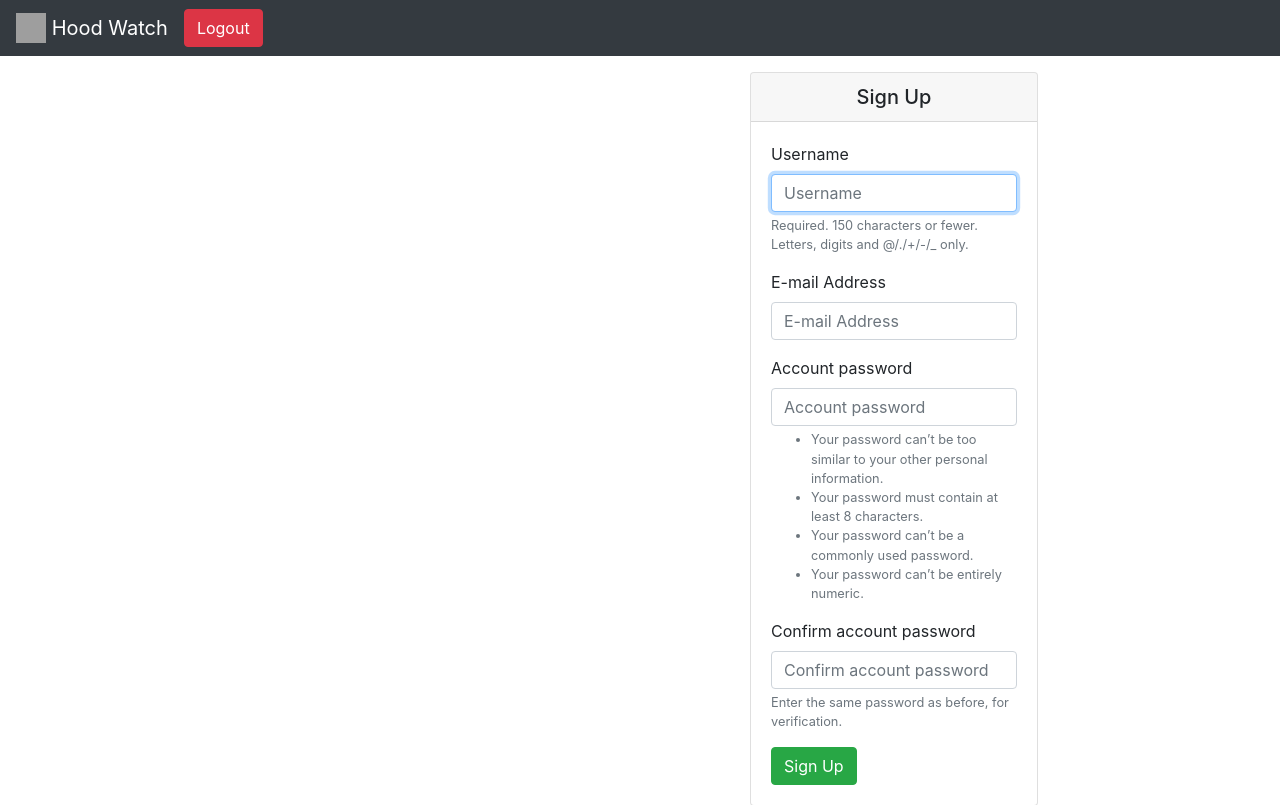
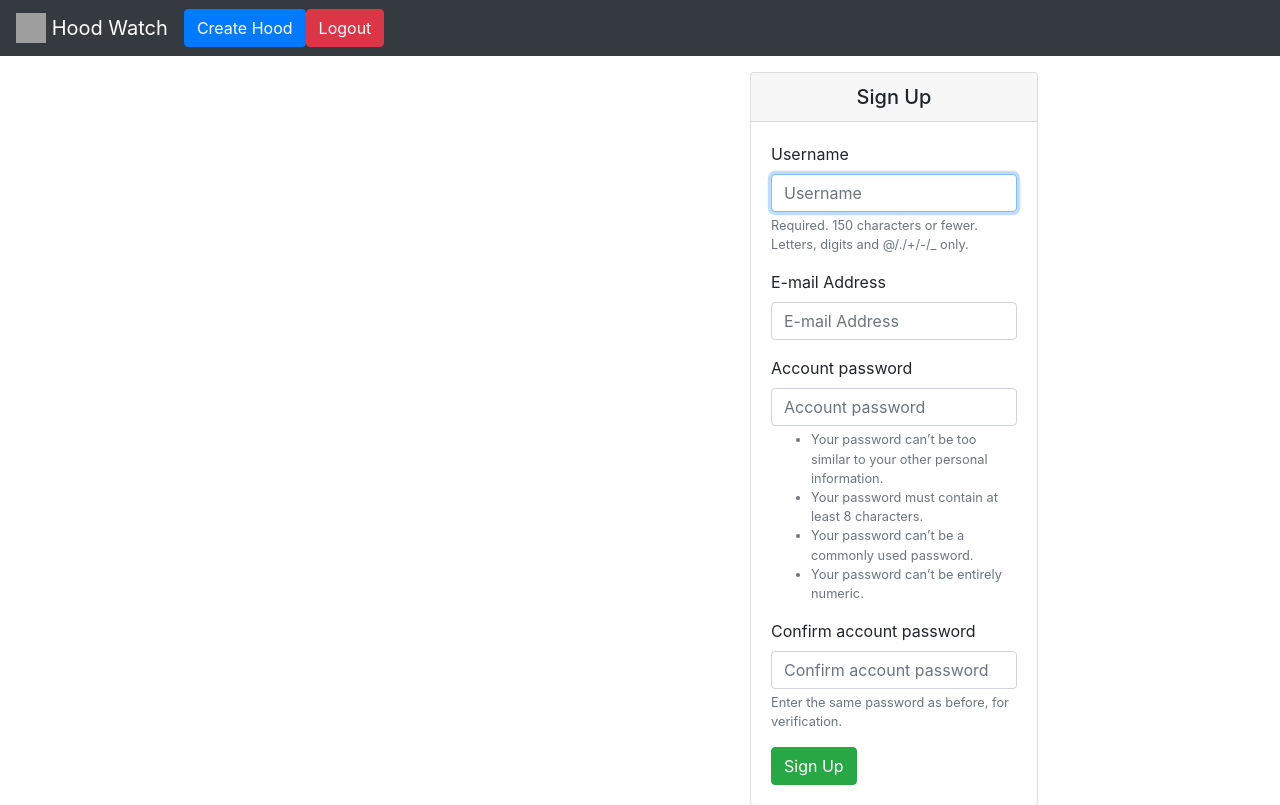
Before and after one commit to MuthangaShem/hood, a Django app: page /accounts/signup/ in a window 1280 px wide. Shown: the top 805 px of the page. Run offline with Django 3.2, Linux system fonts and the light colour scheme; some libraries are stand-ins or nearby versions; grey boxes are pictures that could not be loaded.

Commit message:
add create hood class function

```diff
--- a/hoods/urls.py
+++ b/hoods/urls.py
@@ -4,4 +4,5 @@ from . import views
 app_name = 'neighbourhoods'
 urlpatterns = [
     url(r'^$', views.ListHoods.as_view(), name='all'),
+    url(r'^new/$', views.CreateHood.as_view(), name='create'),
 ]
--- a/templates/base.html
+++ b/templates/base.html
@@ -20,6 +20,7 @@
     <button class="navbar-toggler" type="button" data-toggle="collapse" data-target="#navbarNavDropdown" aria-controls="navbarNavDropdown" aria-expanded="false" aria-label="Toggle navigation">
     <span class="navbar-toggler-icon"></span>
   </button>
+      <a href="{% url 'hoods:create' %}"><button class="btn btn-primary">Create Hood</button></a>
       <a href="{% url 'accounts:logout' %}"><button class="btn btn-danger">Logout</button> </a>
     </nav>
   {% block content %} {% endblock %}
```
Also changed, not shown: db.sqlite3.
